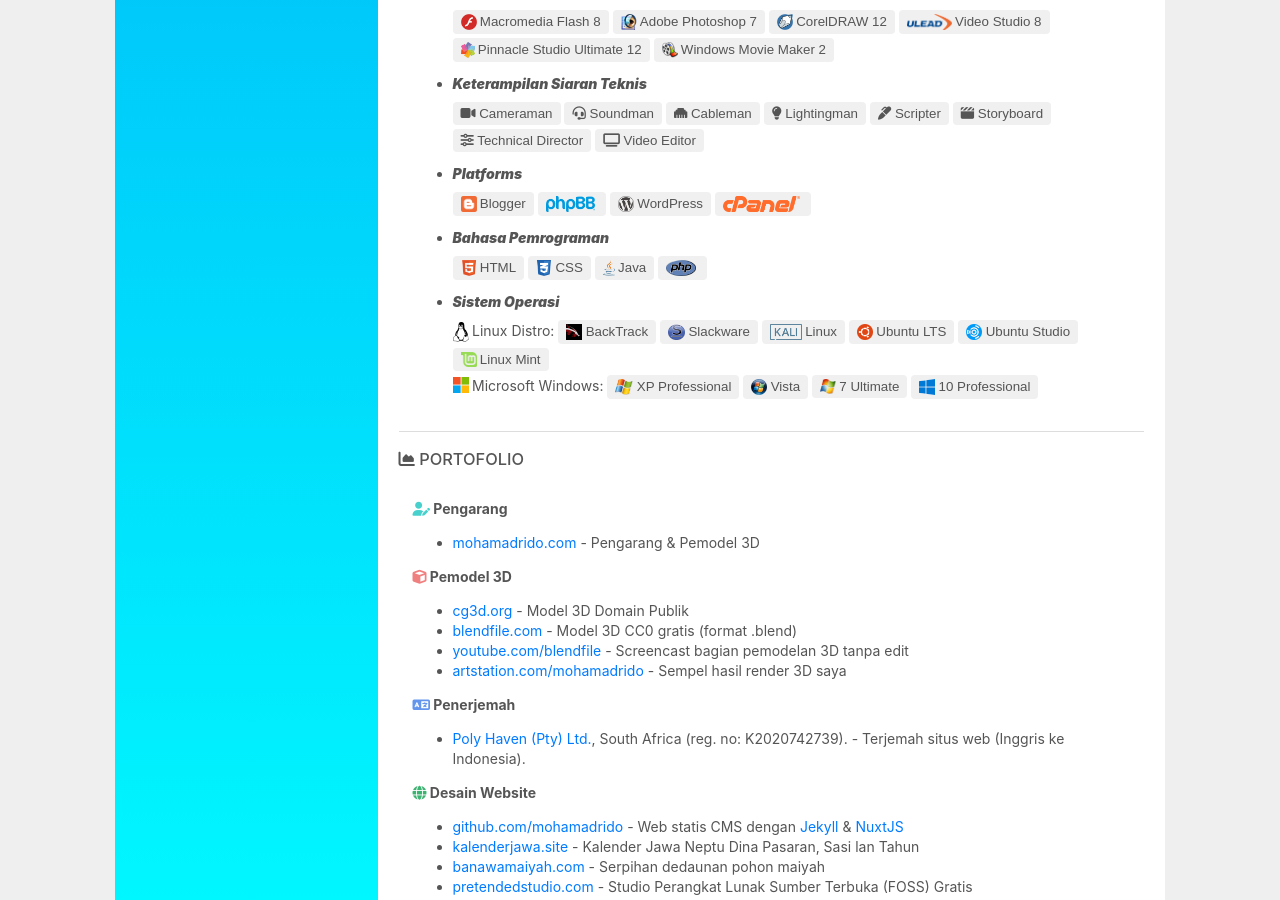
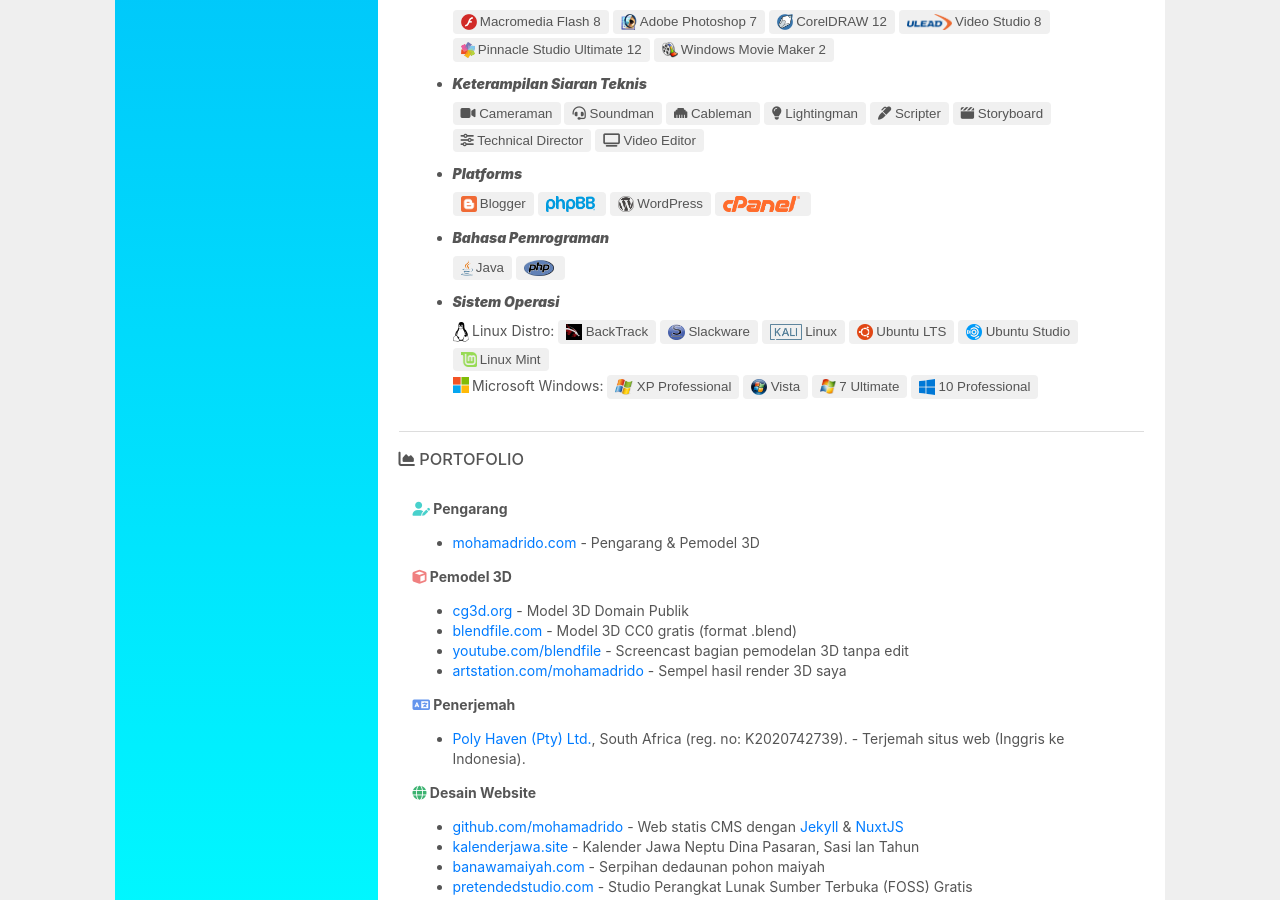
Before and after one commit to j5sacolasembalagens-pixel/xkhujztrbowverbtqv9mmmgnutuqjjakzdfafbwww, a Jekyll site: the page built from id.html, in a window 1280 px wide and 900 px high, scrolled down 1582 px. Built offline with Jekyll 4.4.1, drawn with Linux system fonts in a browser that asks for light colours; nearby versions of some CDN libraries.

Commit message:
Update id.html

```diff
--- a/id.html
+++ b/id.html
@@ -116,7 +116,7 @@
     <li class="li"><i>Platforms</i></li>
       <button class="link" onclick=blogger_link();><a title='Blogger' onclick="location.href='' target="_blank"><img src="/blogger.png" class="icon">Blogger</a></button> <button class="link" onclick=phpbb_link();><a title='phpBB' onclick="location.href='' target="_blank"><img src="/phpbb.png" style="width: 49px;height:16px;vertical-align:text-top;margin-right:.25em;"></a></button> <button class="link" onclick=wordpress_link();><a title='WordPress' onclick="location.href='' target="_blank"><img src="/wp.png" class="icon">WordPress</a></button> <button class="link" onclick=cpanel_link();><a title='cPanel' onclick="location.href='' target="_blank"><img src="/cpanel.png" style="width: 77px;height:16px;vertical-align:text-top;margin-right:.25em;"></a></button>
     <li class="li"><i>Bahasa Pemrograman</i></li>
-      <button class="link" onclick=html_link();><a title='HTML' onclick="location.href='' target="_blank"><img src="/html5.png" class="icon">HTML</a></button> <button class="link" onclick=css_link();><a title='CSS' onclick="location.href='' target="_blank"><img src="/css3.png" class="icon">CSS</a></button> <button class="link" onclick=java_link();><a title='Java' onclick="location.href='' target="_blank"><img src="/java.png" style="width: 12px;height:16px;vertical-align:text-top;margin-right:.25em;">Java</a></button> <button class="link" onclick=php_link();><a title='PHP' onclick="location.href='' target="_blank"><img src="/php.png" style="width: 30px;height:16px;vertical-align:text-top;margin-right:.25em;"></a></button>
+      <button class="link" onclick=java_link();><a title='Java' onclick="location.href='' target="_blank"><img src="/java.png" style="width: 12px;height:16px;vertical-align:text-top;margin-right:.25em;">Java</a></button> <button class="link" onclick=php_link();><a title='PHP' onclick="location.href='' target="_blank"><img src="/php.png" style="width: 30px;height:16px;vertical-align:text-top;margin-right:.25em;"></a></button>
     <li class="li"><i>Sistem Operasi</i></li>
       <img src="/tux.png" class="icon">Linux Distro: <button class="link" onclick=bactrack_link();><a title='BackTrack' onclick="location.href='' target="_blank"><img src="/backtrack.png" class="icon">BackTrack</a></button> <button class="link" onclick=slackware_link();><a title='Slackware' onclick="location.href='' target="_blank"><img src="/slackware.png" style="width: 17px;height:16px;vertical-align:text-top;margin-right:.25em;">Slackware</a></button> <button class="link" onclick=kali_link();><a title='Kali Linux' onclick="location.href='' target="_blank"><img src="/kali.png" style="width: 32px;height:16px;vertical-align:text-top;margin-right:.25em;">Linux</a></button> <button class="link" onclick=ubuntu_link();><a title='Ubuntu LTS' onclick="location.href='' target="_blank"><img src="/ubuntu.png" class="icon">Ubuntu LTS</a></button> <button class="link" onclick=studio_link();><a title='Ubuntu Studio' onclick="location.href='' target="_blank"><img src="/studio.png" class="icon">Ubuntu Studio</a></button> <button class="link" onclick=mint_link();><a title='Linux Mint' onclick="location.href='' target="_blank"><img src="/mint.png" class="icon">Linux Mint</a></button>
       <br/>
```
